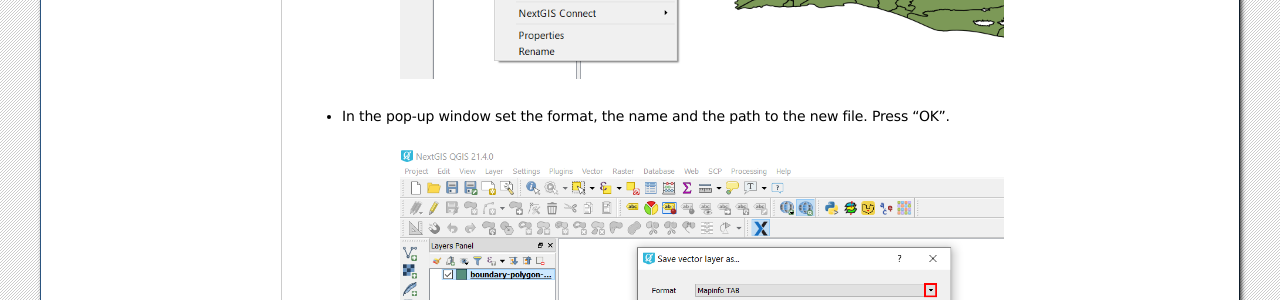
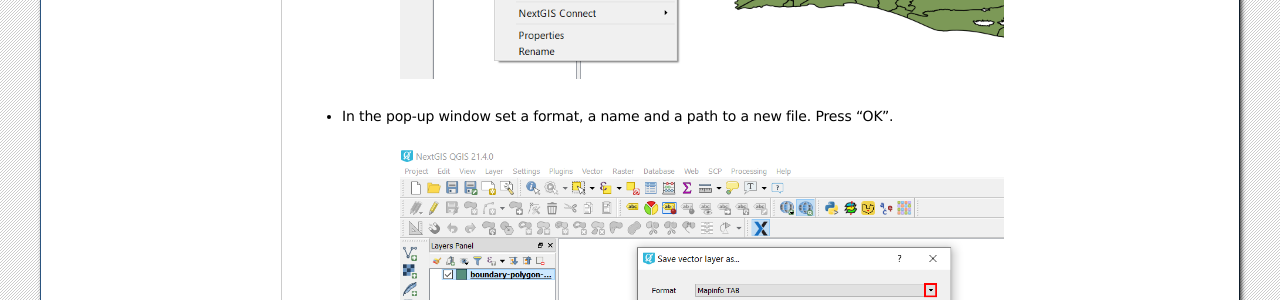
Before and after one commit to nextgis/docs_data, a Sphinx documentation site: the page built from source/type_change.rst, in a window 1280 px wide. Shown: the part 618-918 px from the top of the page. Built offline with Sphinx 7.4.7, drawn with Linux system fonts in a browser that asks for light colours; formulas are drawn with MathJax 3; pages that are not in the unit, such as notebooks, are missing from menus.

Commit message:
Update type_change.rst

```diff
--- a/source/type_change.rst
+++ b/source/type_change.rst
@@ -13,7 +13,7 @@
    :align: center
    :width: 16cm
 
-* In the pop-up window set the format, the name and the path to the new file. Press “OK”.
+* In the pop-up window set a format, a name and a path to a new file. Press “OK”.
 
 .. figure:: _static/type_change2.png
    :name: type_change2
```
